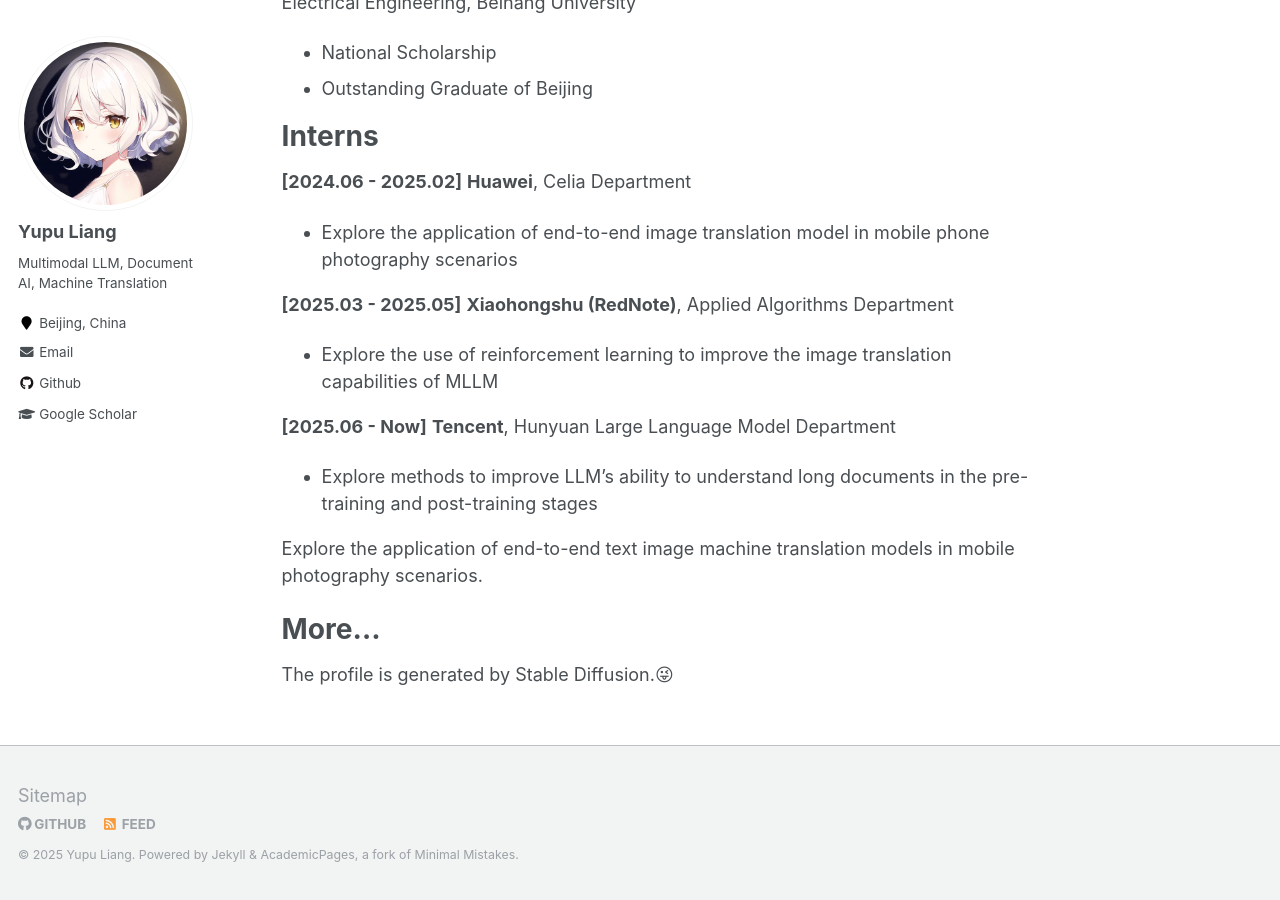
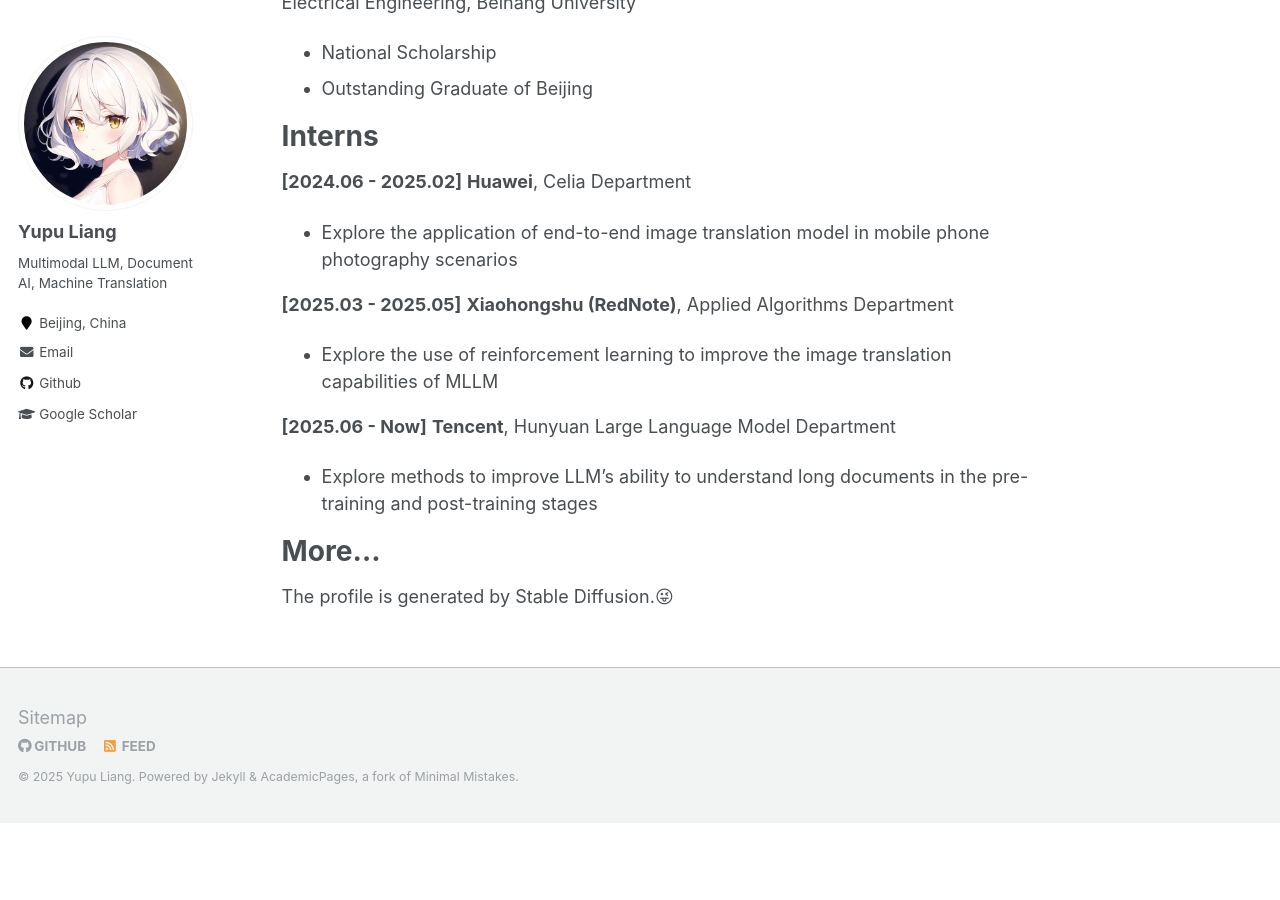
Before and after one commit to liangyupu/liangyupu.github.io, a Jekyll site: the page built from _pages/about.md, in a window 1280 px wide and 900 px high, scrolled down 2896 px. Built offline with Jekyll 4.4.1, drawn with Linux system fonts in a browser that asks for light colours; after the commit the page ends 3719 px from its top, so only the background shows below that.

Commit message:
Update about.md

```diff
--- a/_pages/about.md
+++ b/_pages/about.md
@@ -65,8 +65,5 @@ His research focuses on multimodal large language model, document AI, and machin
 **[2025.06 - Now]** **Tencent**, Hunyuan Large Language Model Department
 * Explore methods to improve LLM’s ability to understand long documents in the pre-training and post-training stages
 
-
-Explore the application of end-to-end text image machine translation models in mobile photography scenarios.
-
 # More...
 The profile is generated by Stable Diffusion.😜
```
